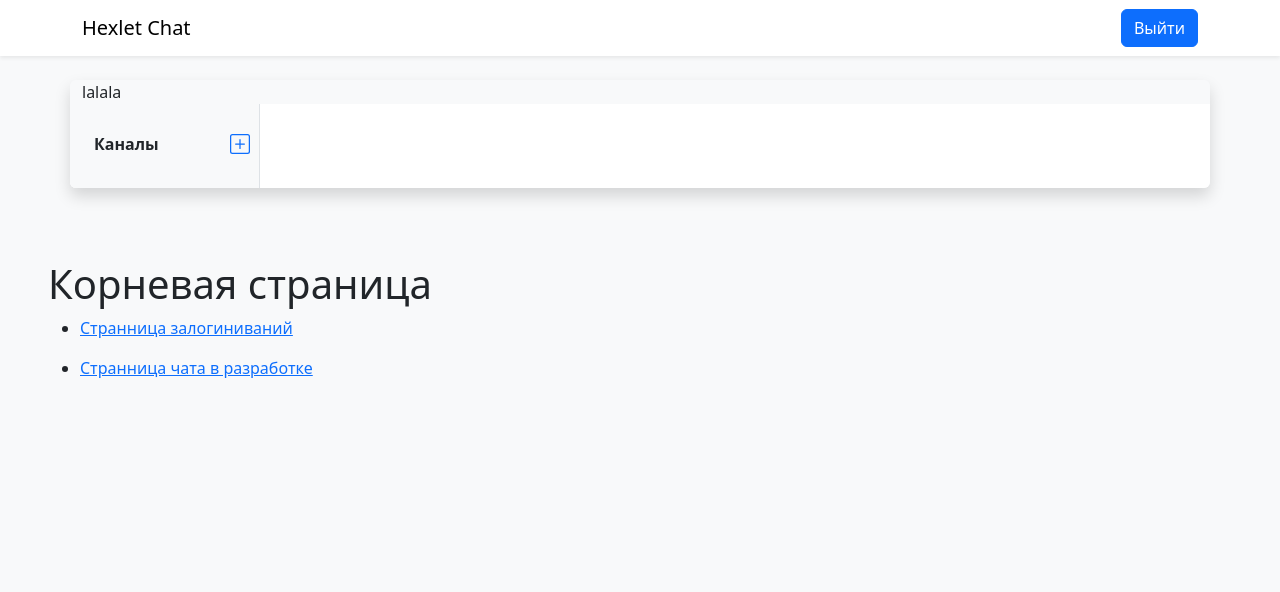
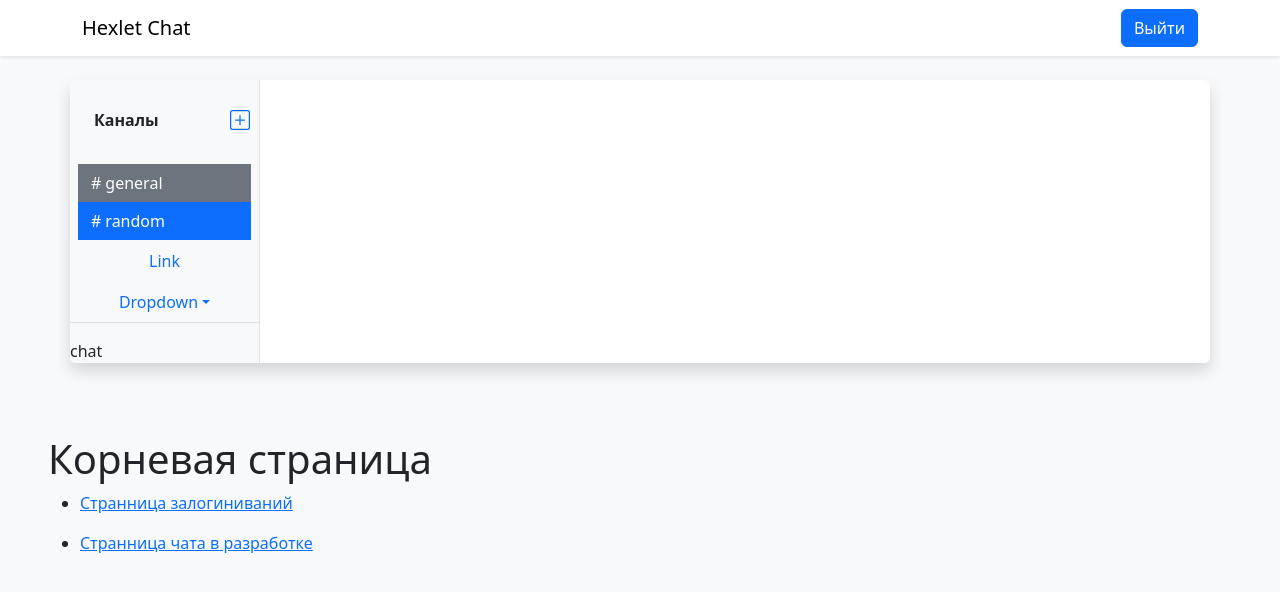
Before and after one commit to SamIvan-ark/dom-react-redux-project-lvl4, a React (Create React App) app in the folder frontend/: page / in a window 1280 px wide. Shown: the top 592 px of the page. Built offline with nearby package versions, Linux system fonts and the light colour scheme; sample sign-in values are in the browser's storage.

Commit message:
Add separate ChatChannels component from whole chat

```diff
--- a/frontend/src/components/Chat.jsx
+++ b/frontend/src/components/Chat.jsx
@@ -1,20 +1,13 @@
-import { Button } from 'react-bootstrap';
-import { PlusSquare } from 'react-bootstrap-icons';
+import ChatChannels from './ChatChannels';
 
 const Chat = () => {
-  const a = 'lalala';
+  const a = 'chat';
   return (
     <div className="container h-100 my-4 overflow-hidden rounded shadow">
-      {a}
       <div className="row h-100 bg-white flex-md-row">
         <div className="col-4 col-md-2 border-end px-0 bg-light flex-column h-100 d-flex">
-          <div className="d-flex mt-1 justify-content-between mb-2 ps-4 pe-2 p-4">
-            <b>Каналы</b>
-            <Button type="button" variant="group-vertical" className="p-0 text-primary">
-              <PlusSquare size={20} />
-              <span className="visually-hidden">+</span>
-            </Button>
-          </div>
+          <ChatChannels />
+          {a}
         </div>
       </div>
     </div>
--- /dev/null
+++ b/frontend/src/components/ChatChannels.jsx
@@ -0,0 +1,43 @@
+import { Button, Nav, NavDropdown } from 'react-bootstrap';
+import { PlusSquare } from 'react-bootstrap-icons';
+
+const ChatChannels = () => {
+  const handleChannelSelect = () => console.log('handleChannelSelect');
+  return (
+    <>
+      <div className="d-flex mt-1 justify-content-between mb-2 ps-4 pe-2 p-4">
+        <b>Каналы</b>
+        <Button type="button" variant="group-vertical" className="p-0 text-primary">
+          <PlusSquare size={20} />
+          <span className="visually-hidden">+</span>
+        </Button>
+      </div>
+      <Nav as="ul" className="nav flex-column nav-pills nav-fill px-2 mb-3 overflow-auto h-100 d-block" fill variant="tabs" defaultActiveKey="1" onClick={handleChannelSelect}>
+        <Nav.Item as="li">
+          <Button eventKey="1" variant="secondary" className="w-100 rounded-0 text-start">
+            <span className="me-1">#</span>
+            general
+          </Button>
+        </Nav.Item>
+        <Nav.Item as="li" className="nav-item w-100">
+          <Button className="w-100 rounded-0 text-start">
+            <span className="me-1">#</span>
+            random
+          </Button>
+        </Nav.Item>
+        <Nav.Item as="li">
+          <Nav.Link eventKey="3">Link</Nav.Link>
+        </Nav.Item>
+        <NavDropdown title="Dropdown" id="nav-dropdown">
+          <NavDropdown.Item eventKey="4.1">Action</NavDropdown.Item>
+          <NavDropdown.Item eventKey="4.2">Another action</NavDropdown.Item>
+          <NavDropdown.Item eventKey="4.3">Something else here</NavDropdown.Item>
+          <NavDropdown.Divider />
+          <NavDropdown.Item eventKey="4.4">Separated link</NavDropdown.Item>
+        </NavDropdown>
+      </Nav>
+    </>
+  );
+};
+
+export default ChatChannels;
```
